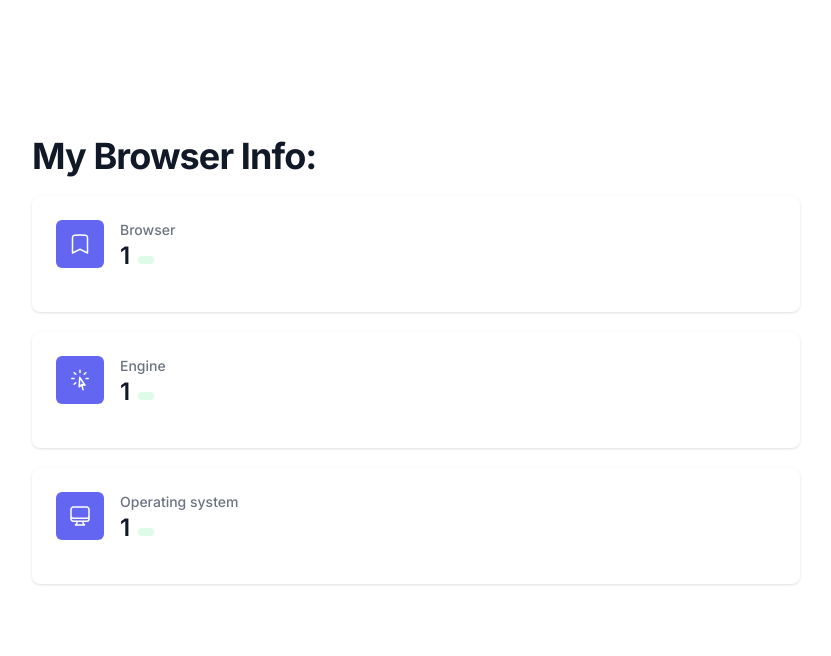
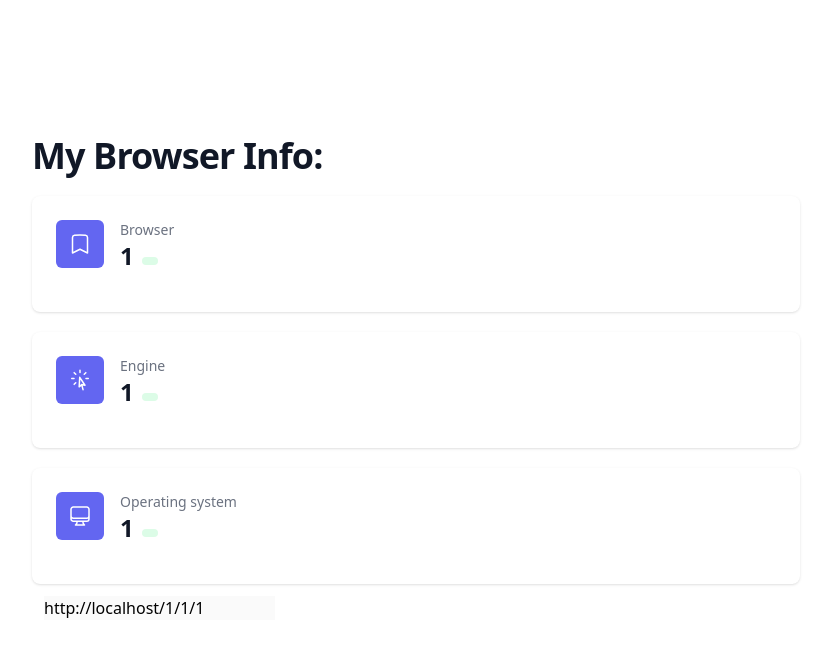
Before and after one commit to crocoder-dev/mybrowser, a Next.js app: page /1/1/1 in a window 1280 px wide. Shown: the top 656 px of the page, without its empty margins (224-1055 px from the left). Built offline with nearby package versions, Linux system fonts and the light colour scheme.

Commit message:
feat: added urlCopy

```diff
--- a/src/app/[browser]/[engine]/[os]/page.tsx
+++ b/src/app/[browser]/[engine]/[os]/page.tsx
@@ -1,13 +1,15 @@
 import {
   CursorArrowRaysIcon,
   ComputerDesktopIcon,
-  BookmarkIcon
+  BookmarkIcon,
 } from "@heroicons/react/24/outline";
-import { Inter } from '@next/font/google';
+import UrlCopy from "@/components/urlCopy";
 
-const inter = Inter({ subsets: ['latin'] });
-
-const page = ({ params }: { params: { browser: string; engine: string; os: string } }) => {
+const page = ({
+  params,
+}: {
+  params: { browser: string; engine: string; os: string };
+}) => {
   const { browser, engine, os } = params;
 
   const [browserName, ...browserRest] = browser.split("-");
@@ -46,7 +48,9 @@ const page = ({ params }: { params: { browser: string; engine: string; os: strin
   }
 
   return (
-    <div className={classNames("max-w-3xl mx-auto bg-white py-24 sm:py-32", inter.className)}>
+    <div
+      className="max-w-3xl mx-auto bg-white py-24 sm:py-32"
+    >
       <h1 className="mt-2 text-3xl font-bold tracking-tight text-gray-900 sm:text-4xl">
         My Browser Info:
       </h1>
@@ -75,6 +79,7 @@ const page = ({ params }: { params: { browser: string; engine: string; os: strin
           </div>
         ))}
       </dl>
+      <UrlCopy />
     </div>
   );
 };
--- /dev/null
+++ b/src/components/urlCopy.tsx
@@ -0,0 +1,55 @@
+"use client";
+import {
+  LinkIcon,
+  DocumentDuplicateIcon,
+  HandThumbUpIcon,
+} from "@heroicons/react/20/solid";
+import { useState } from "react";
+
+const UrlCopy = () => {
+  const url = document.URL;
+
+  const [copied, setCopied] = useState(false);
+
+  return (
+    <div className="p-3">
+      <div className="mt-1 flex rounded-md shadow-sm">
+        <div className="relative flex flex-grow items-stretch focus-within:z-10">
+          <div className="pointer-events-none absolute inset-y-0 left-0 flex items-center pl-3">
+            <LinkIcon className="h-5 w-5 text-gray-400" aria-hidden="true" />
+          </div>
+          <input
+            className="block w-full rounded-none rounded-l-md border-gray-300 pl-10 focus:border-indigo-500 focus:ring-indigo-500 sm:text-sm"
+            disabled
+            value={url}
+          />
+        </div>
+        <button
+          type="button"
+          className="relative -ml-px inline-flex items-center space-x-2 rounded-r-md border border-gray-300 bg-gray-50 px-4 py-2 text-sm font-medium text-gray-700 hover:bg-gray-100 focus:border-indigo-500 focus:outline-none focus:ring-1 focus:ring-indigo-500"
+          onClick={() => {
+            navigator.clipboard.writeText(url).then(
+              () => {
+                setCopied(true);
+                setTimeout(() => setCopied(false), 3000);
+              }
+            );
+          }}
+        >
+          {copied ? (
+            <HandThumbUpIcon
+            className="h-5 w-5 text-gray-400"
+            aria-hidden="true"
+          />
+          ) :(
+          <DocumentDuplicateIcon
+            className="h-5 w-5 text-gray-400"
+            aria-hidden="true"
+          />)}
+        </button>
+      </div>
+    </div>
+  );
+};
+
+export default UrlCopy;
```
